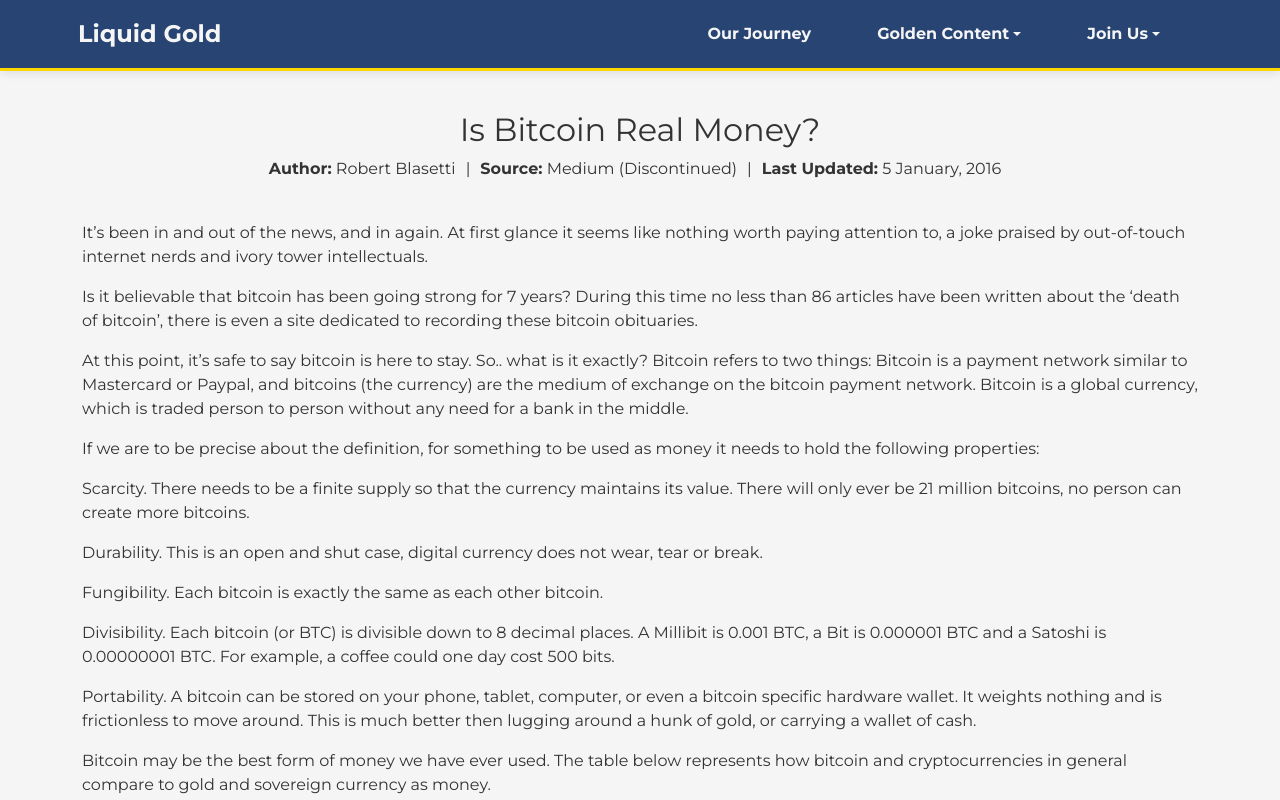
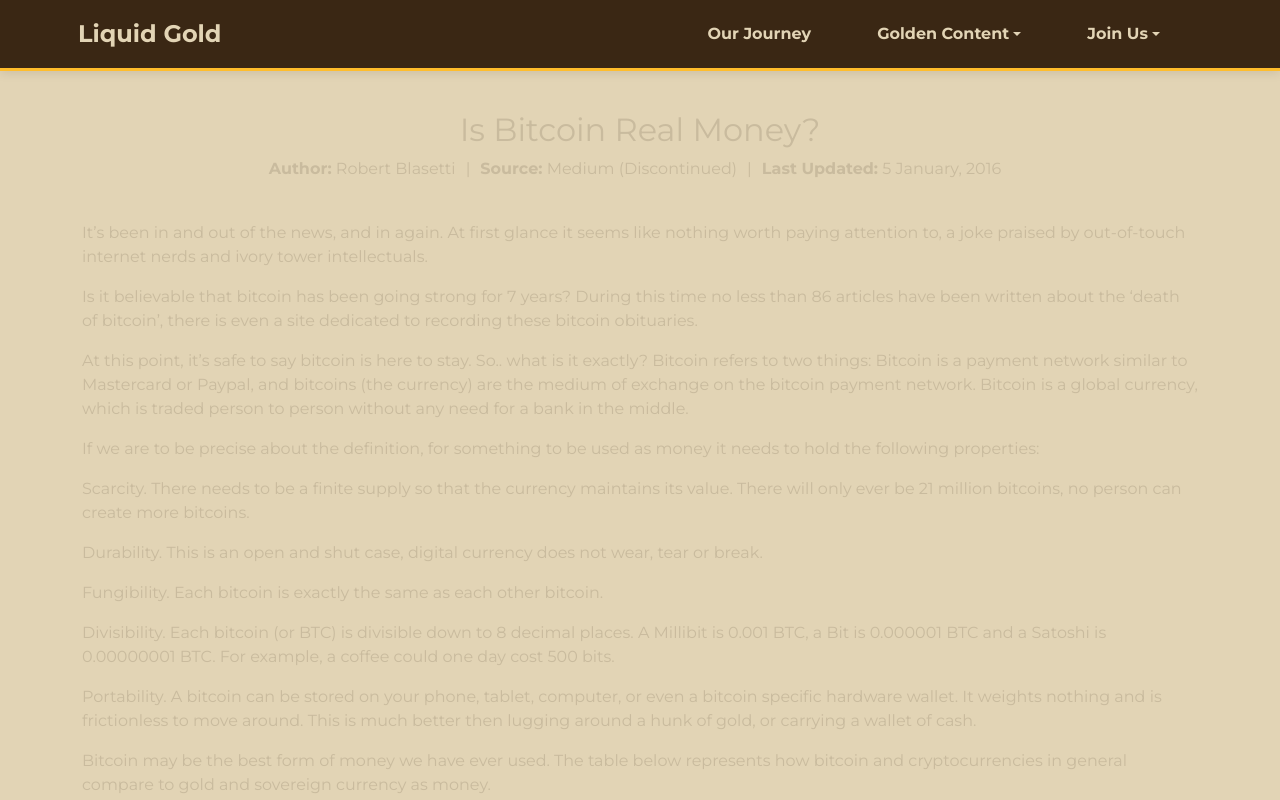
Before and after one commit to rob-blasetti/rob-blasetti.github.io, a React (Create React App) app: page /blog/1 in a window 1280 px wide. Shown: the top 800 px of the page. Built offline with nearby package versions, Linux system fonts and the light colour scheme; no server answers.

Commit message:
change brand colours

```diff
--- a/src/App.less
+++ b/src/App.less
@@ -19,7 +19,7 @@ body {
   width: 100%;
   background-color: @primary-dark-grey;
   h1, p {
-    color: white;
+    color: @tertiary-white;
     margin-bottom: 30px;
   }
 }
@@ -235,6 +235,12 @@ button {
   padding: 0;
   margin: 0;
   width: 100%;
+  .nav-link {
+    &.active,
+    &.show {
+      color: @tertiary-white;
+    }
+  }
 }
 
 .nav-link {
@@ -358,7 +364,7 @@ button {
 
 .social-links-card {
   background-color: @secondary-light-grey;
-  color: @primary-dark-grey;
+  color: black;
 }
 
 .social-links-header {
@@ -380,6 +386,7 @@ button {
   cursor: pointer;
   a {
     text-decoration: none;
+    color: @primary-light-gold;
   }
 }
 
@@ -402,7 +409,7 @@ button {
 .youtube-link {
   display: inline-block;
   padding: 0.5em 2em;
-  color: @primary-dark-grey;
+  color: @primary-light-gold;
   background-color: @primary-gold;
   border: 2px solid @primary-dark-brown;
   text-decoration: none;
@@ -452,7 +459,7 @@ button {
 
   .newsletter-submit-buttom {
     background-color: @primary-gold;
-    color: @primary-dark-grey;
+    color: @primary-light-gold;
     padding: 8px 16px;
     border: 2px solid @primary-dark-grey;
     border-radius: 4px;
@@ -468,7 +475,7 @@ button {
 .about-us-section {
   background-color: @secondary-light-grey;
   h2, p {
-    color: @primary-dark-grey;
+    color: black;
     margin-bottom: 30px;
   }
 }
@@ -479,6 +486,9 @@ button {
     color: @tertiary-white;
     margin-bottom: 30px;
   }
+  a {
+    color: @primary-gold;
+  }
 }
 
 .liquid-gold-heading {
@@ -488,7 +498,7 @@ button {
 .videos-section {
   background-color: @secondary-light-grey;
   h1, p {
-    color: @primary-dark-grey;
+    color: black;
     margin-bottom: 30px;
   }
 }
@@ -518,7 +528,7 @@ button {
   min-width: 260px;
   min-height: 260px;
   margin: 20px auto;
-  background-color: #fff;
+  background-color: @tertiary-white;
   box-shadow: 0 2px 5px rgba(0, 0, 0, 0.15);
   transition: all 0.3s ease-in-out;
   &:hover {
@@ -614,11 +624,12 @@ button {
   align-items: center;
   justify-content: center;
   padding: 20px;
-  background-color: #f5f5f5;
+  background-color: #c9bb9e;
   h1 {
     font-size: 24px;
     font-weight: bold;
     margin-bottom: 16px;
+    color: black;
   }
   a {
     text-decoration: none;
@@ -654,9 +665,11 @@ button {
   font-size: 18px;
   line-height: 1.5;
   margin-bottom: 10px;
-  color: @tertiary-white;}
+  color: @tertiary-white;
+}
 
 .testimonial-author {
   font-size: 16px;
   font-weight: bold;
-  color: @tertiary-white;}
+  color: @tertiary-white;
+}
--- a/src/colours.less
+++ b/src/colours.less
@@ -1,21 +1,43 @@
+// /* Primary Colours */
+// @primary-dark-grey: #333;
+// @primary-gold: #FFD700;
+// @primary-dark-brown: #5C4033;
+// @primary-light-grey: #777;
+// @primary-light-gold: #FFEBCD;
+// @primary-light-brown: #A67C52;
+
+// /* Secondary Colours */
+// @secondary-light-grey: #f5f5f5;
+// @secondary-blue: #274472;
+// @secondary-dark-grey: #666;
+// @secondary-gold: #FFC125;
+// @secondary-dark-blue: #102E4A;
+
+// /* Tertiary Colours */
+// @tertiary-white: #ffffff;
+// @tertiary-soft-gold: #F0EAD6;
+// @tertiary-grey: #CCCCCC;
+// @tertiary-yellow-gold: #EEDC82;
+// @tertiary-dark-white: #F2F2F2;
+
 /* Primary Colours */
-@primary-dark-grey: #333;
-@primary-gold: #FFD700;
-@primary-dark-brown: #5C4033;
-@primary-light-grey: #777;
-@primary-light-gold: #FFEBCD;
-@primary-light-brown: #A67C52;
+@primary-dark-grey: #c9bb9e;
+@primary-gold: #ffbd2b;
+@primary-dark-brown: #776c5a;
+@primary-light-grey: #a69780;
+@primary-light-gold: #514232;
+@primary-light-brown: #a9a198;
 
 /* Secondary Colours */
-@secondary-light-grey: #f5f5f5;
-@secondary-blue: #274472;
-@secondary-dark-grey: #666;
-@secondary-gold: #FFC125;
-@secondary-dark-blue: #102E4A;
+@secondary-light-grey: #e2d4b5;
+@secondary-blue: #3a2714;
+@secondary-dark-grey: #918473;
+@secondary-gold: #c3b099;
+@secondary-dark-blue: #62514b;
 
 /* Tertiary Colours */
 @tertiary-white: #ffffff;
-@tertiary-soft-gold: #F0EAD6;
-@tertiary-grey: #CCCCCC;
-@tertiary-yellow-gold: #EEDC82;
-@tertiary-dark-white: #F2F2F2;
+@tertiary-soft-gold: #af9f88;
+@tertiary-grey: #655c4d;
+@tertiary-yellow-gold: #8c8067;
+@tertiary-dark-white: #44391a;
```
